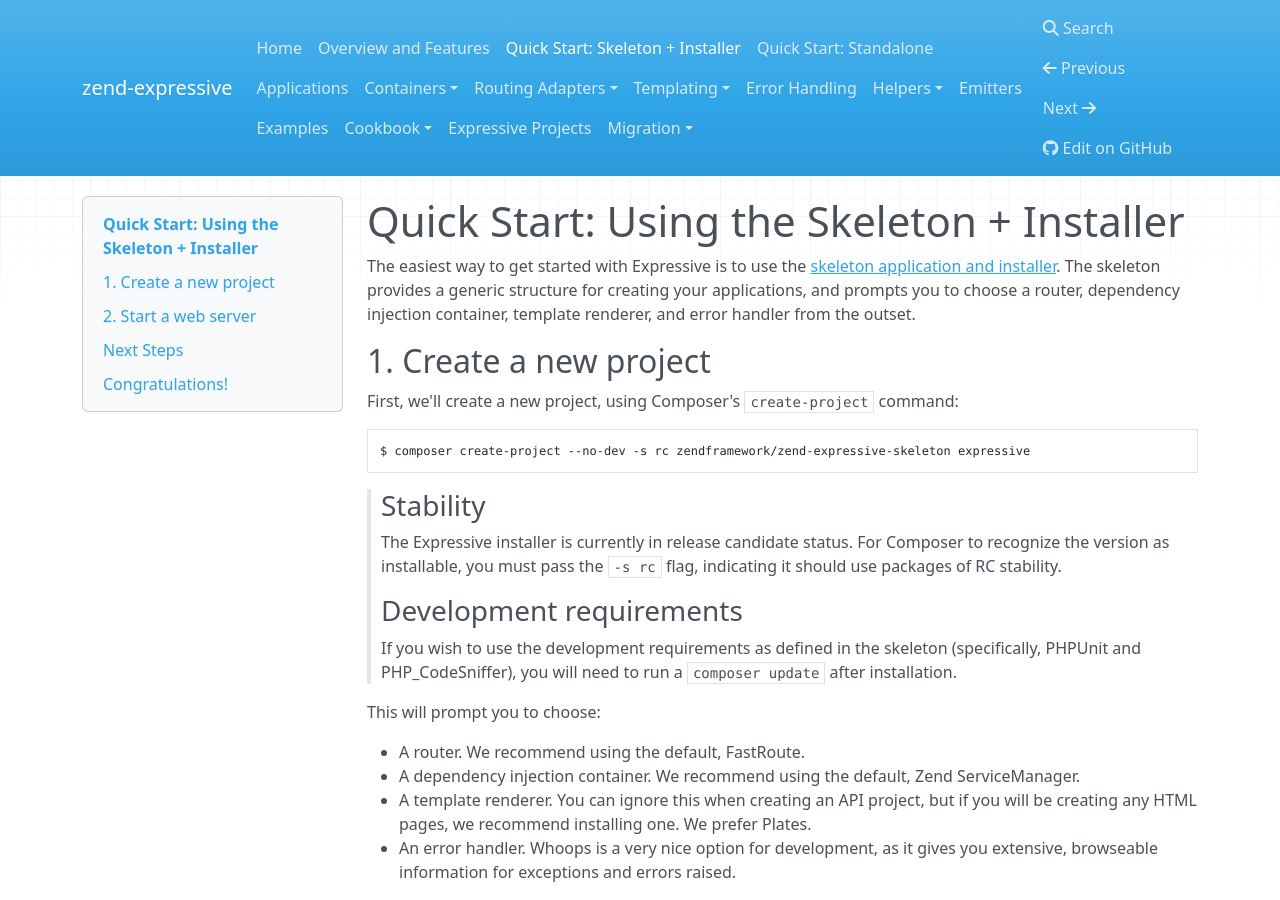
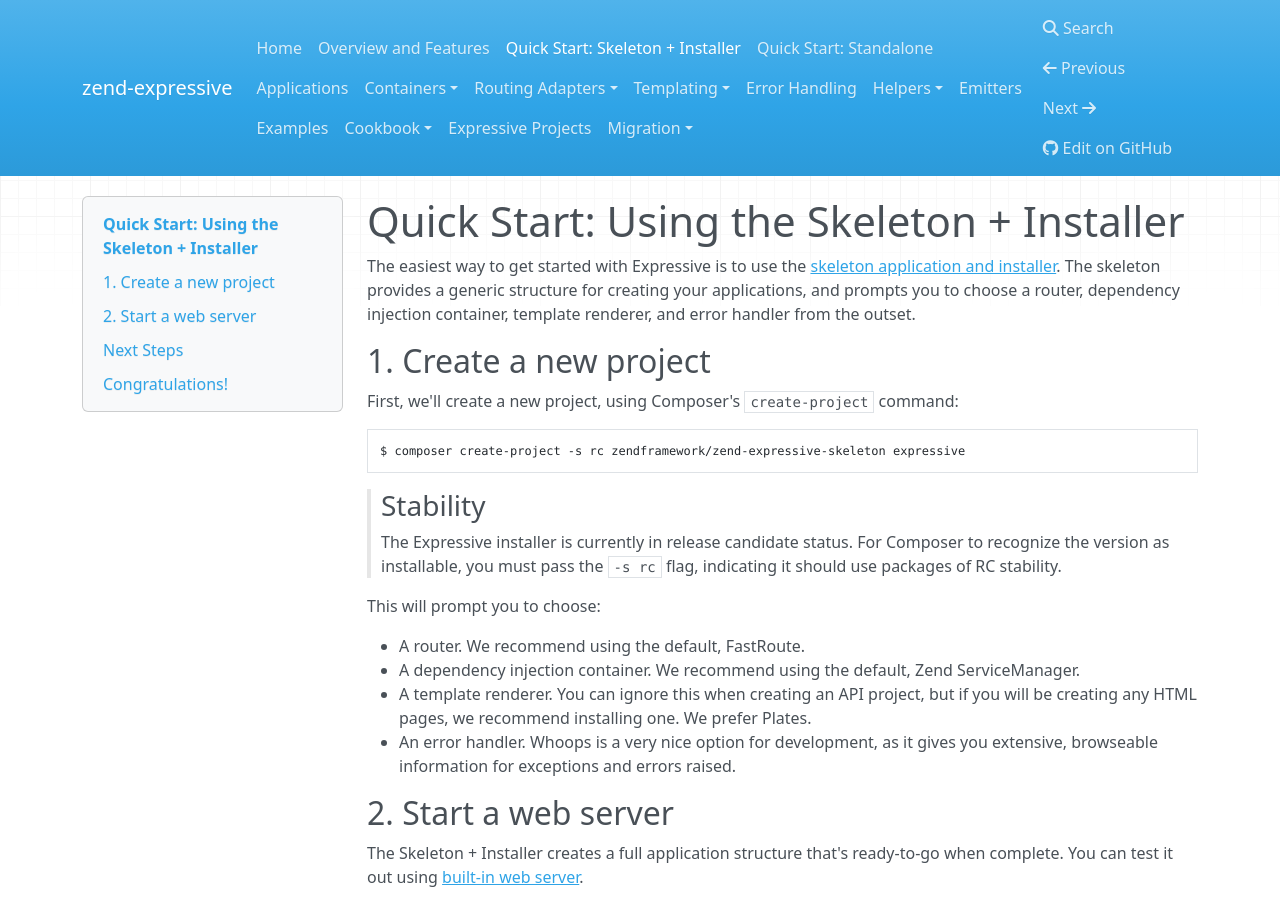
Before and after one commit to zendframework/zend-expressive, an MkDocs documentation site: the page built from doc/book/quick-start-skeleton.md, in a window 1280 px wide and 900 px high. Built offline with MkDocs 1.6.1, drawn with Linux system fonts in a browser that asks for light colours; nearby versions of some CDN libraries; old or Windows-style settings are respelled for this version of MkDocs.

Commit message:
Removed --no-dev flag for create-project invocation
No longer necessary as of zendframework/zend-expressive-skeleton#64

````diff
--- a/doc/book/quick-start-skeleton.md
+++ b/doc/book/quick-start-skeleton.md
@@ -11,7 +11,7 @@
 First, we'll create a new project, using Composer's `create-project` command:
 
 ```bash
-$ composer create-project --no-dev -s rc zendframework/zend-expressive-skeleton expressive
+$ composer create-project -s rc zendframework/zend-expressive-skeleton expressive
 ```
 
 > ### Stability
@@ -19,12 +19,6 @@
 > The Expressive installer is currently in release candidate status. For Composer
 > to recognize the version as installable, you must pass the `-s rc` flag,
 > indicating it should use packages of RC stability.
-
-> ### Development requirements
->
-> If you wish to use the development requirements as defined in the skeleton
-> (specifically, PHPUnit and PHP_CodeSniffer), you will need to run a
-> `composer update` after installation.
 
 This will prompt you to choose:
 
````
Also changed, not shown: README.md (+1 -1 lines).
